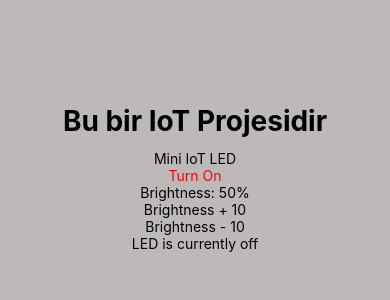
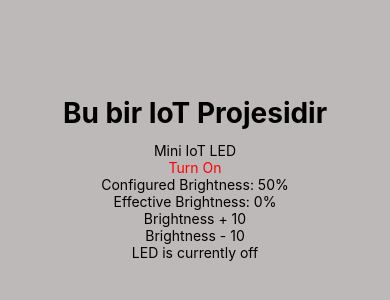
Before and after one commit to ahmekiz/MiniIoT, a React Native app: screen / in a window 390 px wide. Shown: the part 244-544 px from the top of the page. Built offline with nearby package versions, Linux system fonts and the light colour scheme.

Commit message:
effective and configured brgihtenss added

```diff
--- a/App.js
+++ b/App.js
@@ -11,6 +11,7 @@ export default function App() {
   const statusColor= isOn ? 'green' : 'red'
   const canİncreaseBrightness = brightness < 100;
   const canDecreaseBrightness = brightness > 0;
+  const effectiveBrightness = isOn ? brightness : 0;
   function handleIncreaseBrightness() {
     const nextBrigtness = brightness + 10
     if(nextBrigtness > 100) {
@@ -35,7 +36,8 @@ export default function App() {
       <Pressable onPress={handleToggle}>
           <Text style={{color: statusColor}}>{isOn ? 'Turn Off' : 'Turn On'}</Text>
       </Pressable>
-      <Text>Brightness: {brightness}%</Text>
+      <Text>Configured Brightness: {brightness}%</Text>
+      <Text>Effective Brightness: {effectiveBrightness}%</Text>
       <Pressable onPress={handleIncreaseBrightness} disabled={!canİncreaseBrightness}>
         <Text style={
           {opacity: canİncreaseBrightness ? 1 : 0.4}
@@ -47,10 +49,8 @@ export default function App() {
         }>Brightness - 10</Text>
       </Pressable>
       <Text>
-        {
-          info
-        }
-        </Text>
+        {info}
+      </Text>
     </View>
   );
 }
```
